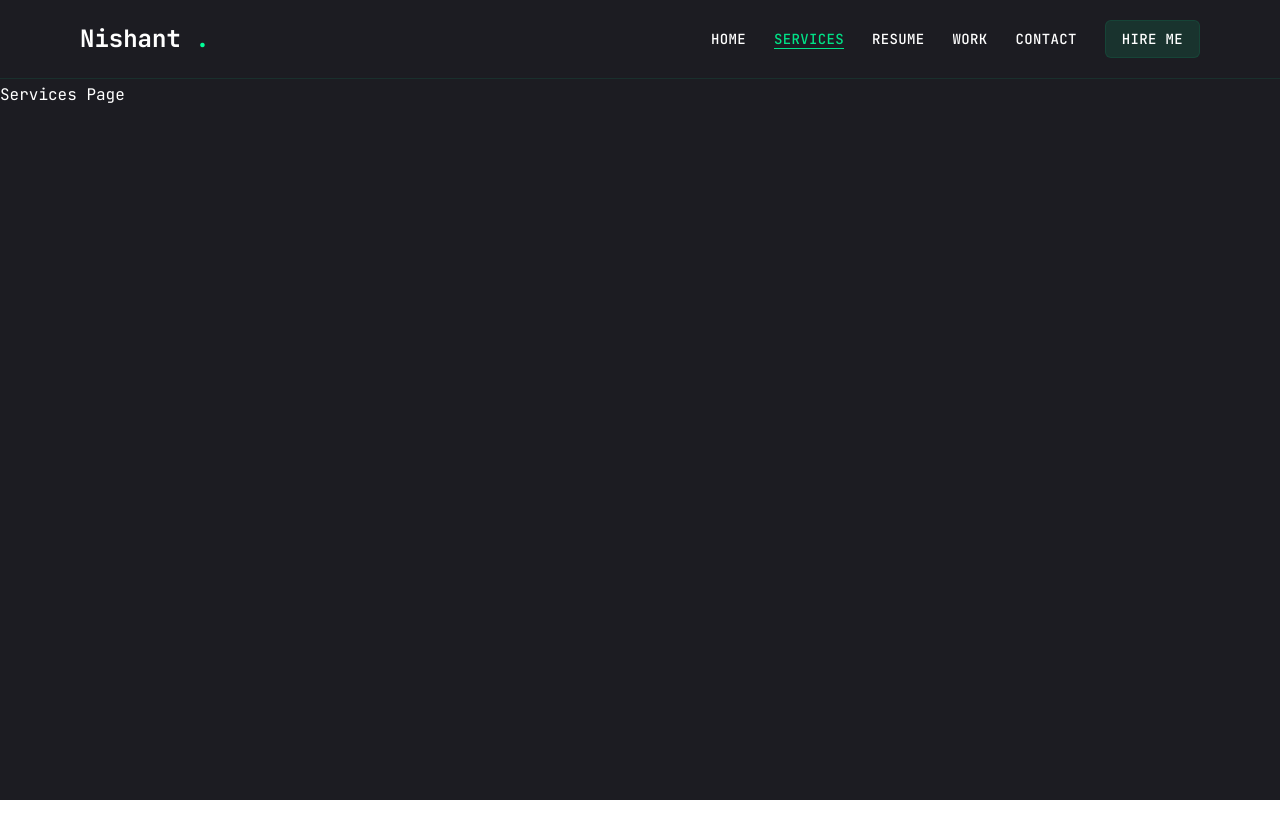
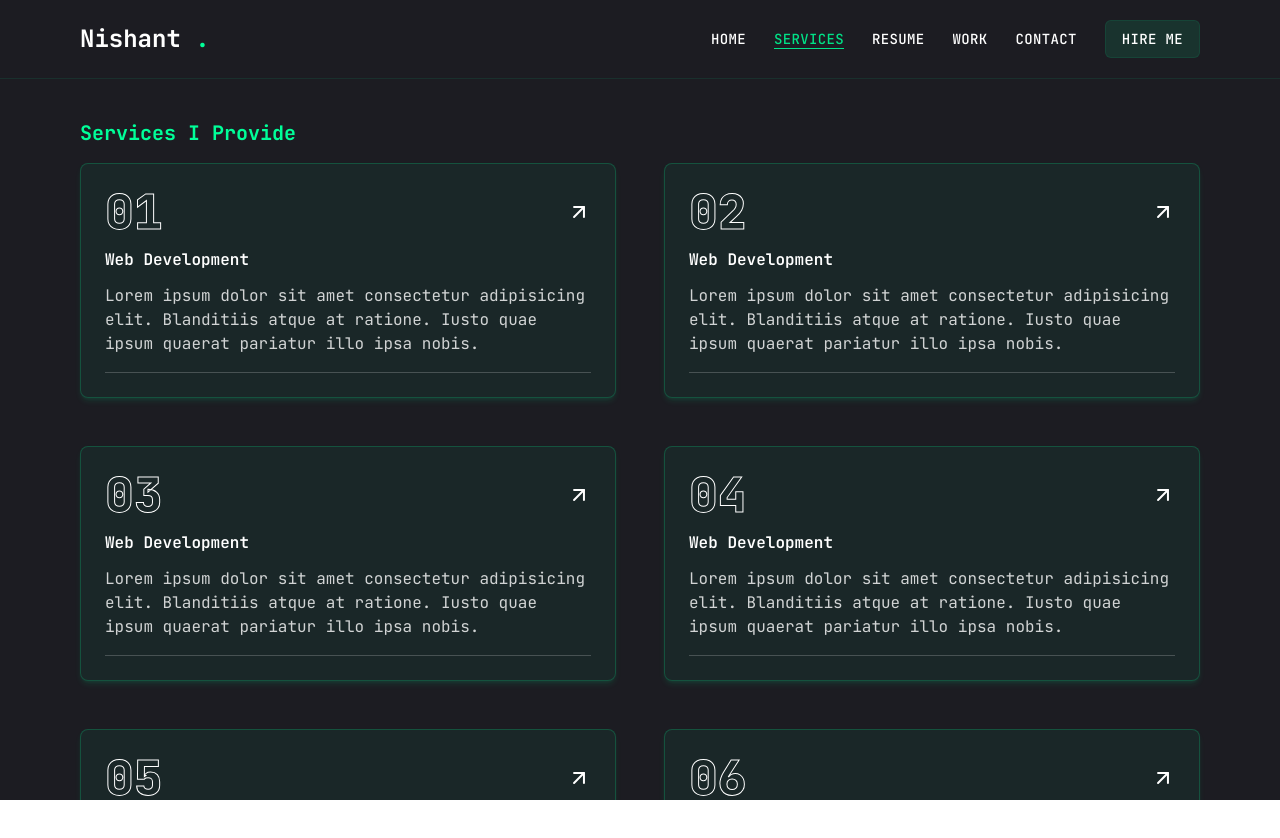
Before and after one commit to nishant0820/Portfolio, a Next.js app: page /services in a window 1280 px wide. Shown: the top 838 px of the page. Before the commit the page ends 800 px from the top, so only its background shows below. Built offline with nearby package versions, Linux system fonts and the light colour scheme.

Commit message:
create services page

```diff
--- a/app/globals.css
+++ b/app/globals.css
@@ -8,6 +8,12 @@
   .hoverEffect{
     @apply transition-all cursor-pointer duration-300 ease-in-out;
   }
+  .text-outline{
+    -webkit-text-stroke: 1px #ffffff;
+  }
+  .text-outline-hover{
+    -webkit-text-stroke: 1px #00ff99;
+  }
 }
 
 @font-face {
--- a/app/services/page.tsx
+++ b/app/services/page.tsx
@@ -1,11 +1,36 @@
-import React from 'react'
+import Container from "@/components/Container";
+import Title from "@/components/Title";
+import { servicesData } from "@/constants";
+import { ArrowUp } from "lucide-react";
+import Link from "next/link";
+import React from "react";
 
 const ServicePage = () => {
   return (
-    <div>
-      Services Page
+    <div className="min-h-[80vh] py-5 md:py-10">
+      <Container>
+        <Title>Services I Provide</Title>
+        <div className="grid grid-rows-1 md:grid-cols-2 gap-5 md:gap-12">
+          {servicesData?.map((item) => (
+            <div
+              key={item?.id}
+              className="flex flex-col gap-2 bg-lightSky/5 p-6 border border-lightSky/20 hover:border-lightSky/30 rounded-lg shadow-md shadow-lightSky/10 group hover:shadow-lg hoverEffect"
+            >
+              <div className="flex items-center justify-between">
+                <p className="text-5xl font-extrabold text-outline text-transparent group-hover:text-outline-hover hoverEffect">{item?.id}</p>
+                <Link href={item?.href} target="blank">
+                  <ArrowUp className="rotate-45 hover:text-hoverColor" />
+                </Link>
+              </div>
+              <h2 className="font-semibold">{item?.title}</h2>
+              <p className="text-sm md:text-base text-white/80">{item?.description}</p>
+              <div className="border-b border-b-white/20 mt-2" />
+            </div>
+          ))}
+        </div>
+      </Container>
     </div>
-  )
-}
+  );
+};
 
-export default ServicePage
+export default ServicePage;
--- a/components/Container.tsx
+++ b/components/Container.tsx
@@ -1,17 +1,23 @@
+"use client";
+
 import { cn } from "@/lib/utils";
+import { motion } from "motion/react";
 
-interface Props{
-    children: React.ReactNode;
-    className?: string;
+interface Props {
+  children: React.ReactNode;
+  className?: string;
 }
 
+const Container = ({ children, className }: Props) => {
+  return (
+    <motion.div
+      initial={{ opacity: 0 }}
+      animate={{ opacity: 1 }}
+      className={cn("max-w-6xl mx-auto px-4", className)}
+    >
+      {children}
+    </motion.div>
+  );
+};
 
-const Container = ({children, className}: Props) => {
-  return (
-    <div className={cn("max-w-6xl mx-auto px-4", className)}>
-      {children}
-    </div>
-  )
-}
-
-export default Container
+export default Container;
--- a/components/PageTransition.tsx
+++ b/components/PageTransition.tsx
@@ -7,7 +7,7 @@ interface Props {
   className?: string;
 }
 
-const PageTransition = ({ children }: Props) => {
+const PageTransition = ({ children, className }: Props) => {
   const pathname = usePathname();
   return (
     <AnimatePresence>
--- /dev/null
+++ b/components/Title.tsx
@@ -0,0 +1,14 @@
+import { cn } from "@/lib/utils";
+
+interface Props{
+    children:React.ReactNode;
+    className?:string;
+}
+
+const Title = ({children,className}: Props) => {
+  return (
+    <h2 className={cn('text-xl font-bold text-lightSky mb-4',className)}>{children}</h2>
+  )
+}
+
+export default Title
--- a/constants/index.ts
+++ b/constants/index.ts
@@ -12,3 +12,48 @@ export const statsData = [
   { num: 10, text: "Technologies mastered" },
   { num: 500, text: "Code commits" },
 ];
+
+export const servicesData = [
+  {
+    id: "01",
+    title: "Web Development",
+    description:
+      "Lorem ipsum dolor sit amet consectetur adipisicing elit. Blanditiis atque at ratione. Iusto quae ipsum quaerat pariatur illo ipsa nobis.",
+      href:'https://www.google.com',
+  },
+  {
+    id: "02",
+    title: "Web Development",
+    description:
+      "Lorem ipsum dolor sit amet consectetur adipisicing elit. Blanditiis atque at ratione. Iusto quae ipsum quaerat pariatur illo ipsa nobis.",
+      href:'https://www.google.com',
+  },
+  {
+    id: "03",
+    title: "Web Development",
+    description:
+      "Lorem ipsum dolor sit amet consectetur adipisicing elit. Blanditiis atque at ratione. Iusto quae ipsum quaerat pariatur illo ipsa nobis.",
+      href:'https://www.google.com',
+  },
+  {
+    id: "04",
+    title: "Web Development",
+    description:
+      "Lorem ipsum dolor sit amet consectetur adipisicing elit. Blanditiis atque at ratione. Iusto quae ipsum quaerat pariatur illo ipsa nobis.",
+      href:'https://www.google.com',
+  },
+  {
+    id: "05",
+    title: "Web Development",
+    description:
+      "Lorem ipsum dolor sit amet consectetur adipisicing elit. Blanditiis atque at ratione. Iusto quae ipsum quaerat pariatur illo ipsa nobis.",
+      href:'https://www.google.com',
+  },
+  {
+    id: "06",
+    title: "Web Development",
+    description:
+      "Lorem ipsum dolor sit amet consectetur adipisicing elit. Blanditiis atque at ratione. Iusto quae ipsum quaerat pariatur illo ipsa nobis.",
+      href:'https://www.google.com',
+  },
+];
--- a/tailwind.config.ts
+++ b/tailwind.config.ts
@@ -19,11 +19,6 @@ export default {
   			background: 'var(--background)',
   			foreground: 'var(--foreground)',
   		},
-  		borderRadius: {
-  			lg: 'var(--radius)',
-  			md: 'calc(var(--radius) - 2px)',
-  			sm: 'calc(var(--radius) - 4px)'
-  		}
   	}
   },
   plugins: [require("tailwindcss-animate")],
```
